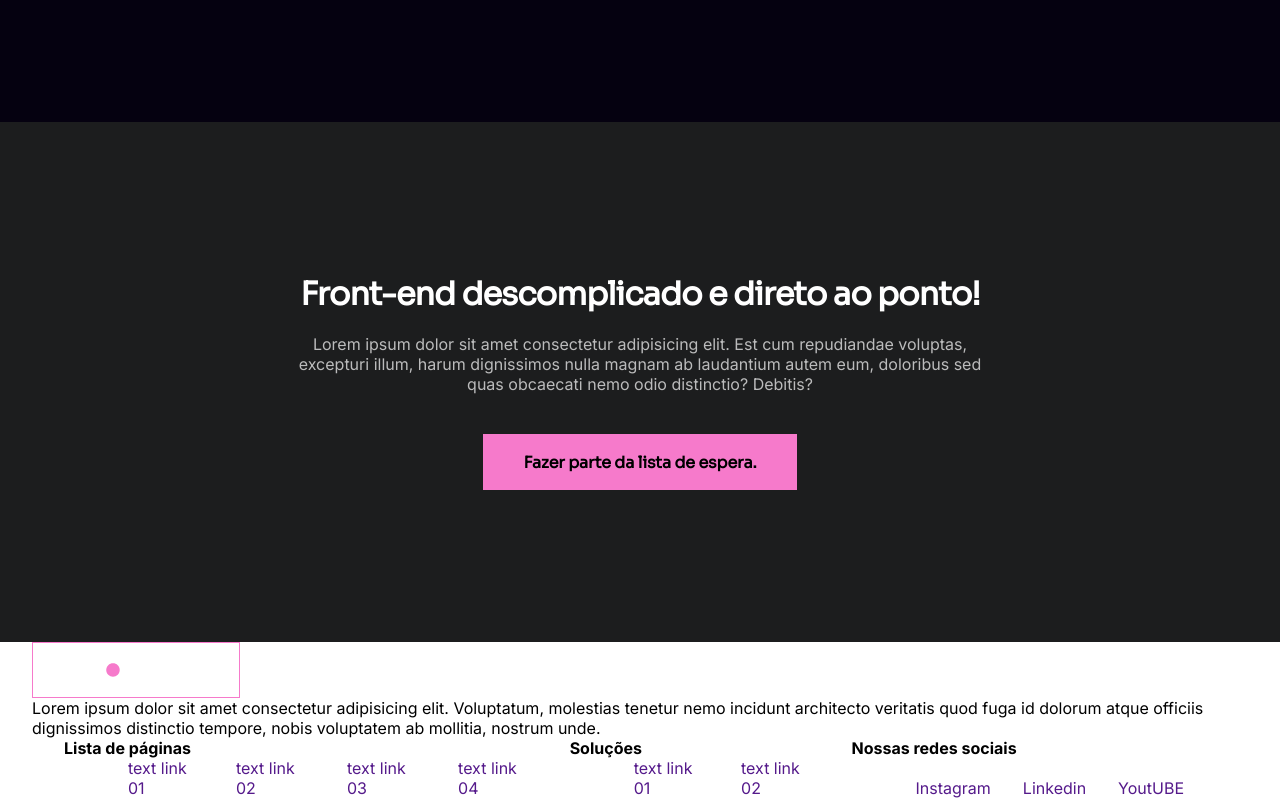
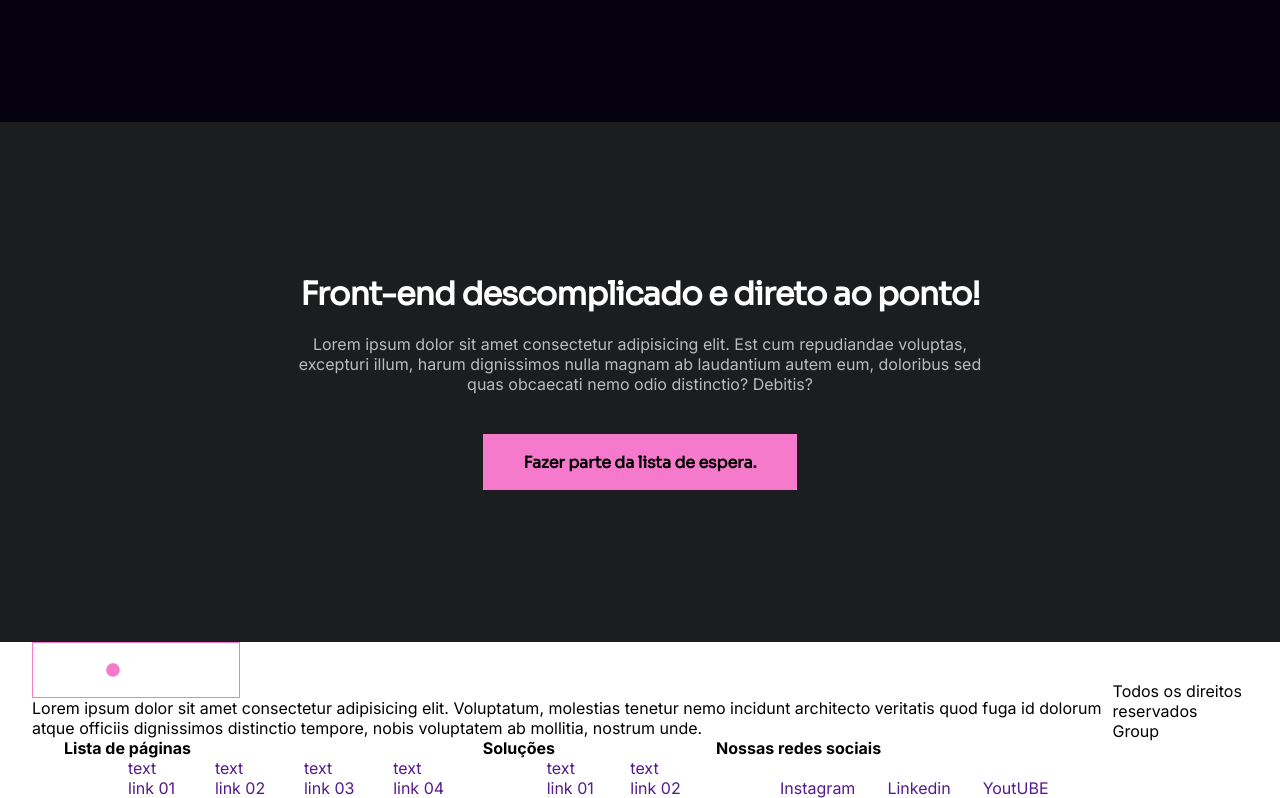
Before and after one commit to Dalken-Murakami/CURSOCODEBOOST, a plain HTML site: page index.html in a window 1280 px wide. Shown: the part 1959-2757 px from the top of the page. Drawn offline with Linux system fonts and the light colour scheme.

Commit message:
criaçao do footer html finalizada parte final boost

```diff
--- a/index.html
+++ b/index.html
@@ -208,6 +208,14 @@
                     </div>
                 </nav>
             </main>
+            <div class="copy">
+                <p>Todos os direitos reservados</p>
+                <div class="group">
+                    <span>Group</span>
+                    <img src="./img/boost.svg" alt="">
+                </div>
+
+            </div>
         </div>
     </footer>
 </body>
```
